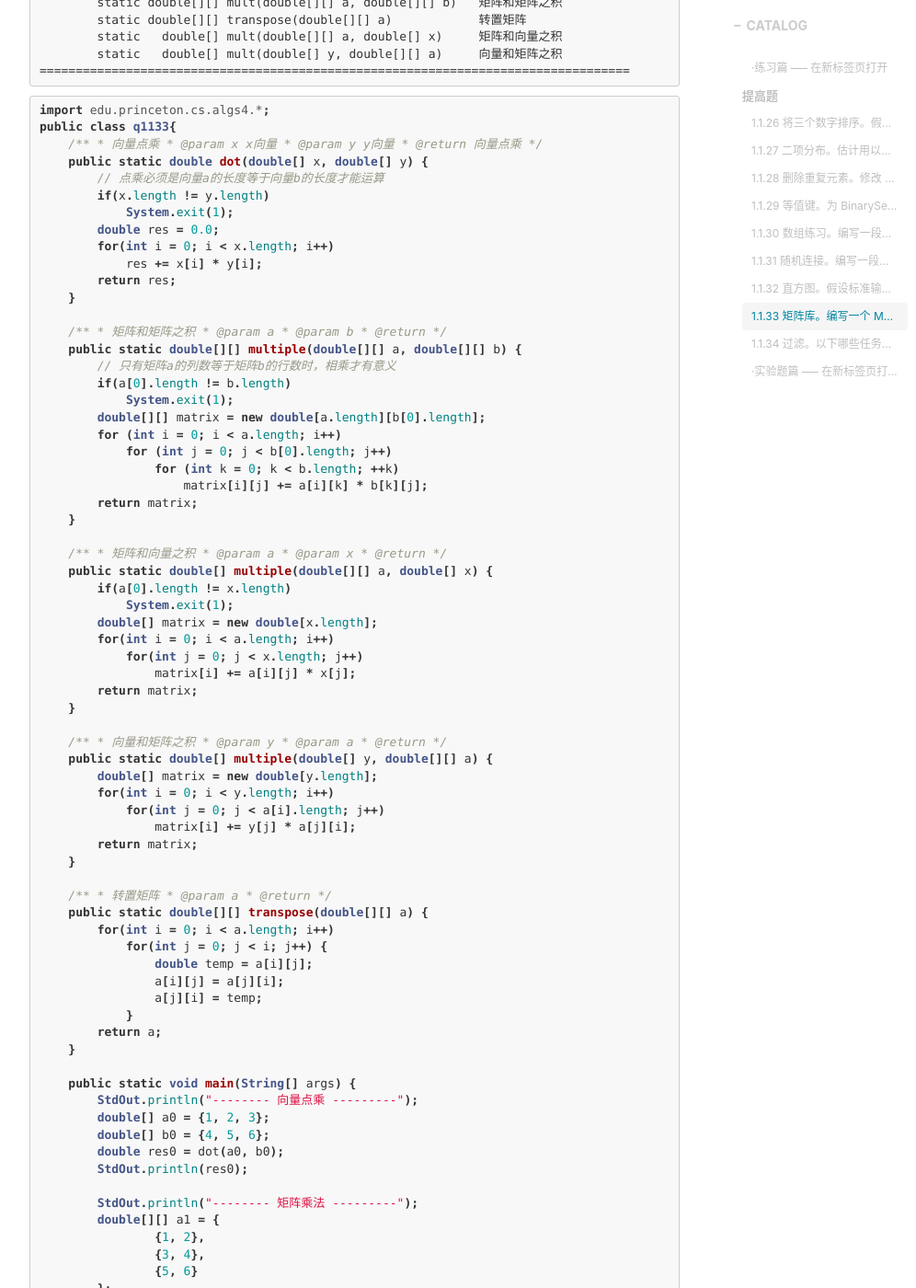
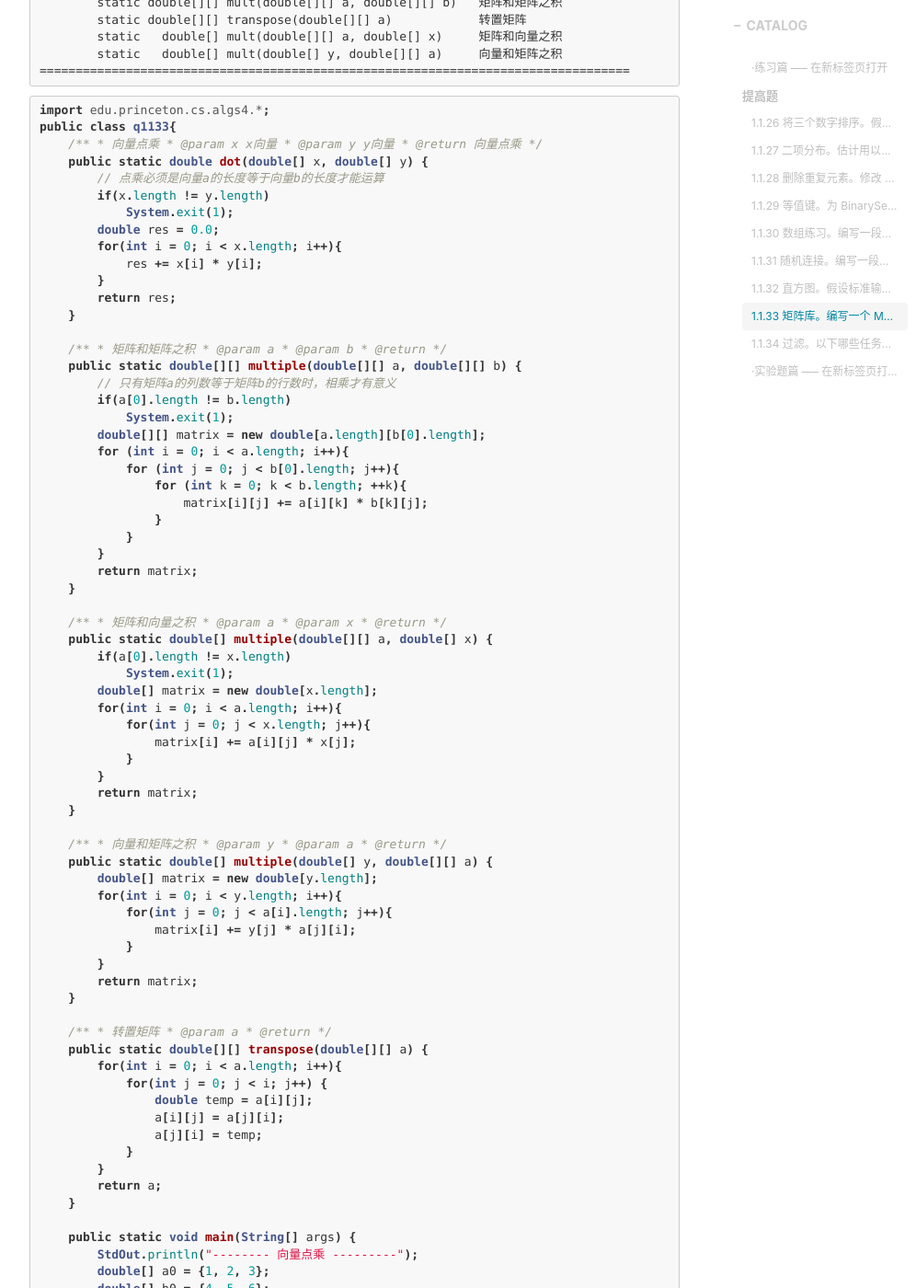
Before and after one commit to solidSpoon/solidSpoon.github.io.old, a Jekyll site: the page built from _posts/2018-7-28-algorithms4-1.1-TiGaoTi.md, in a window 1280 px wide and 1400 px high, scrolled down 8315 px. Shown: the whole window at 92% size, without its empty margins (233-1229 px from the left). Built offline with Jekyll 4.4.1, drawn with Linux system fonts in a browser that asks for light colours; nearby versions of some CDN libraries; comment, search, counter and statistics services are not loaded; some of the changed text lies outside the part shown.

Commit message:
小修改

`````diff
--- a/_posts/2018-7-28-algorithms4-1.1-TiGaoTi.md
+++ b/_posts/2018-7-28-algorithms4-1.1-TiGaoTi.md
@@ -444,8 +444,9 @@ public class q1133{
         if(x.length != y.length)
             System.exit(1);
         double res = 0.0;
-        for(int i = 0; i < x.length; i++)
+        for(int i = 0; i < x.length; i++){
             res += x[i] * y[i];
+        }
         return res;
     }
 
@@ -460,10 +461,13 @@ public class q1133{
         if(a[0].length != b.length)
             System.exit(1);
         double[][] matrix = new double[a.length][b[0].length];
-        for (int i = 0; i < a.length; i++)
-            for (int j = 0; j < b[0].length; j++)
-                for (int k = 0; k < b.length; ++k)
+        for (int i = 0; i < a.length; i++){
+            for (int j = 0; j < b[0].length; j++){
+                for (int k = 0; k < b.length; ++k){
                     matrix[i][j] += a[i][k] * b[k][j];
+                }
+            }
+        }
         return matrix;
     }
 
@@ -477,9 +481,11 @@ public class q1133{
         if(a[0].length != x.length)
             System.exit(1);
         double[] matrix = new double[x.length];
-        for(int i = 0; i < a.length; i++)
-            for(int j = 0; j < x.length; j++)
+        for(int i = 0; i < a.length; i++){
+            for(int j = 0; j < x.length; j++){
                 matrix[i] += a[i][j] * x[j];
+            }
+        }
         return matrix;
     }
 
@@ -491,9 +497,11 @@ public class q1133{
      */
     public static double[] multiple(double[] y, double[][] a) {
         double[] matrix = new double[y.length];
-        for(int i = 0; i < y.length; i++)
-            for(int j = 0; j < a[i].length; j++)
+        for(int i = 0; i < y.length; i++){
+            for(int j = 0; j < a[i].length; j++){
                 matrix[i] += y[j] * a[j][i];
+            }
+        }
         return matrix;
     }
 
@@ -503,12 +511,13 @@ public class q1133{
      * @return
      */
     public static double[][] transpose(double[][] a) {
-        for(int i = 0; i < a.length; i++)
+        for(int i = 0; i < a.length; i++){
             for(int j = 0; j < i; j++) {
                 double temp = a[i][j];
                 a[i][j] = a[j][i];
                 a[j][i] = temp;
             }
+        }
         return a;
     }
 
@@ -531,8 +540,9 @@ public class q1133{
         };
         double[][] res1 = multiple(a1, b1);
         for(int i = 0; i < res1.length; i++) {
-            for (int j = 0; j < res1[i].length; j++)
+            for (int j = 0; j < res1[i].length; j++){
                 StdOut.printf("%-10.3f", res1[i][j]);
+            }
             StdOut.println();
         }
 
@@ -544,8 +554,9 @@ public class q1133{
         };
         double[][] c2 = transpose(a2);
         for(int i = 0; i < a2.length; i++) {
-            for (int j = 0; j < a2[i].length; j++)
+            for (int j = 0; j < a2[i].length; j++){
                 StdOut.printf("%-10.3f", a2[i][j]);
+            }
             StdOut.println();
         }
 
@@ -557,8 +568,9 @@ public class q1133{
         };
         double[] b3 = {1, 2, 3};
         double[] c3 = multiple(a3, b3);
-        for(int i = 0; i < c3.length; i++)
+        for(int i = 0; i < c3.length; i++){
             StdOut.printf("%-10.3f\n", c3[i]);
+        }
 
         StdOut.println("----- 向量和矩阵之积 ------");
         double[] a4 = {1, 2, 3};
@@ -568,8 +580,9 @@ public class q1133{
                 {7, 8, 9}
         };
         double[] c4 = multiple(a4, b4);
-        for(int i = 0; i < c4.length; i++)
+        for(int i = 0; i < c4.length; i++){
             StdOut.printf("%-10.3f", c4[i]);
+        }
     }
 }
 ````
`````
